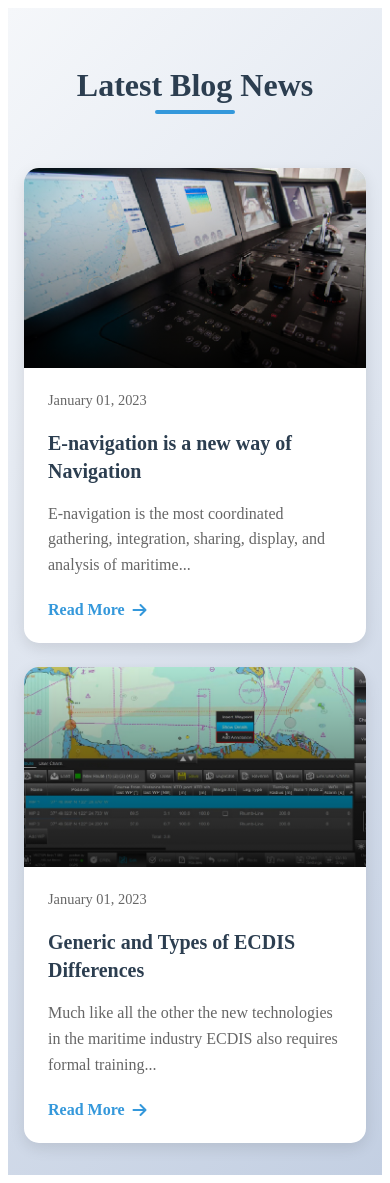
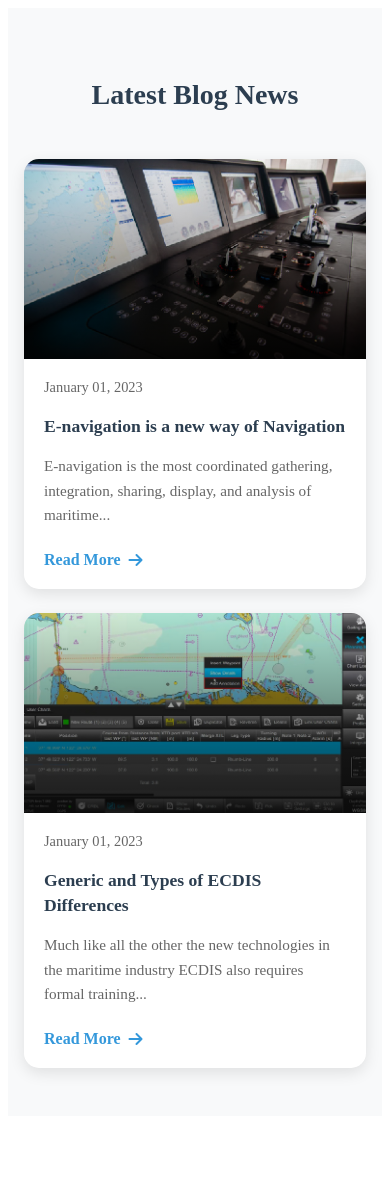
Before and after one commit to TwinkleMedia/ecdisplus, a PHP site: page /blog.php in a window 390 px wide. After the commit the page ends 1079 px from the top, so only its background shows below. Run offline with PHP 8.4, Linux system fonts and the light colour scheme.

Commit message:
newblogcss

```diff
--- a/blog.css
+++ b/blog.css
@@ -1,40 +1,28 @@
+/* Blog Section */
 .blog-section {
-            padding: 9rem 2rem;
-            background: linear-gradient(135deg, #f5f7fa 0%, #c3cfe2 100%);
+    padding: 4rem 2rem;
+    background: #f8f9fa;
 }
 
 .section-header {
     text-align: center;
     margin-bottom: 3rem;
-            opacity: 0;
-            animation: fadeInUp 1s ease forwards;
 }
 
 .section-header h2 {
     font-size: 2.5rem;
     color: #2c3e50;
-            margin-bottom: 1rem;
-            position: relative;
-            display: inline-block;
 }
 
-        .section-header h2::after {
-            content: '';
-            position: absolute;
-            bottom: -10px;
-            left: 50%;
-            transform: translateX(-50%);
-            width: 80px;
-            height: 4px;
-            background: #3498db;
-            border-radius: 2px;
+.fw-bold {
+    font-weight: 700;
 }
 
 .blog-grid {
     display: grid;
     grid-template-columns: repeat(auto-fit, minmax(300px, 1fr));
     gap: 2rem;
-            max-width: 1400px;
+    max-width: 1200px;
     margin: 0 auto;
 }
 
@@ -55,15 +43,18 @@
 
 .blog-image {
     height: 200px;
-            background-size: cover;
-            background-position: center;
     position: relative;
     overflow: hidden;
+    background: #e0e0e0;
 }
 
-        .blog-image img{
-
+/* FIX: Ensure images fill the container properly */
+.blog-image img {
+    width: 100%;
     height: 100%;
+    object-fit: cover; /* This ensures the image covers the entire area */
+    object-position: center; /* Center the image */
+    display: block; /* Remove any inline spacing */
 }
 
 .blog-image::before {
@@ -74,6 +65,8 @@
     right: 0;
     bottom: 0;
     background: linear-gradient(180deg, rgba(0,0,0,0) 0%, rgba(0,0,0,0.7) 100%);
+    z-index: 1;
+    pointer-events: none;
 }
 
 .blog-content {
@@ -91,12 +84,14 @@
     color: #2c3e50;
     margin-bottom: 1rem;
     line-height: 1.4;
+    font-weight: 600;
 }
 
 .blog-excerpt {
     color: #666;
     margin-bottom: 1.5rem;
     line-height: 1.6;
+    font-size: 0.95rem;
 }
 
 .read-more {
@@ -121,10 +116,20 @@
     transform: translateX(5px);
 }
 
+/* Utility classes */
+.w-100 {
+    width: 100%;
+}
+
+.h-100 {
+    height: 100%;
+}
+
+/* Animation */
 @keyframes fadeInUp {
     from {
         opacity: 0;
-                transform: translateY(20px);
+        transform: translateY(30px);
     }
     to {
         opacity: 1;
@@ -132,9 +137,10 @@
     }
 }
 
+/* Responsive Design */
 @media (max-width: 768px) {
     .blog-section {
-                padding: 2rem 1rem;
+        padding: 3rem 1rem;
     }
 
     .section-header h2 {
@@ -146,7 +152,25 @@
         gap: 1.5rem;
     }
 
-            .blog-card {
-                animation-delay: 0.2s;
+    .blog-image {
+        height: 220px;
     }
 }
+
+@media (max-width: 480px) {
+    .section-header h2 {
+        font-size: 1.75rem;
+    }
+
+    .blog-image {
+        height: 200px;
+    }
+
+    .blog-content {
+        padding: 1.25rem;
+    }
+
+    .blog-title {
+        font-size: 1.1rem;
+    }
+}
--- a/courses/consilium-ecdis-g2.php
+++ b/courses/consilium-ecdis-g2.php
@@ -12,7 +12,7 @@
     <?php
     include './navbar.php';
 
-    ?
+    ?>
     <div class="main-container">
         <section class="info-card">
             <h2 class="info-card-title"><i class="fas fa-info-circle"></i>Consilium ECDIS G2
```
Lines whose indentation alone changed are shown as unchanged.
